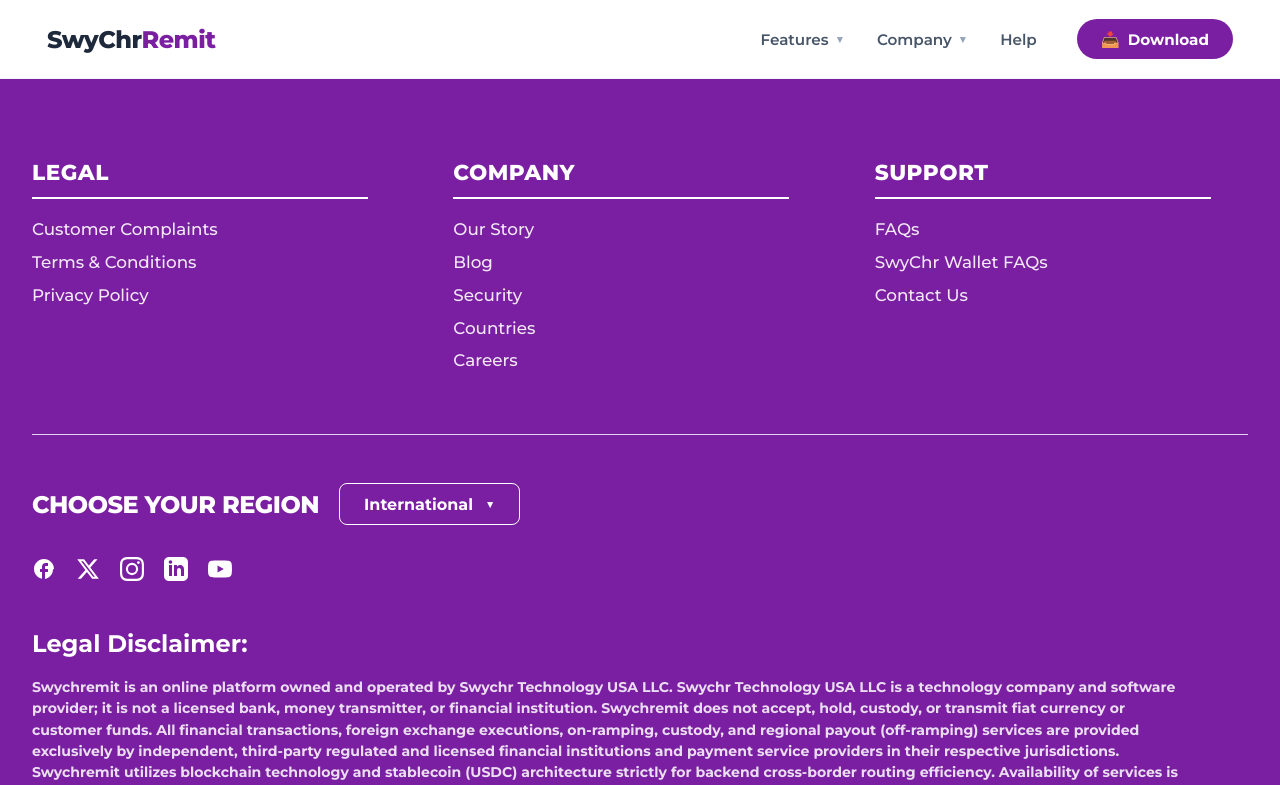
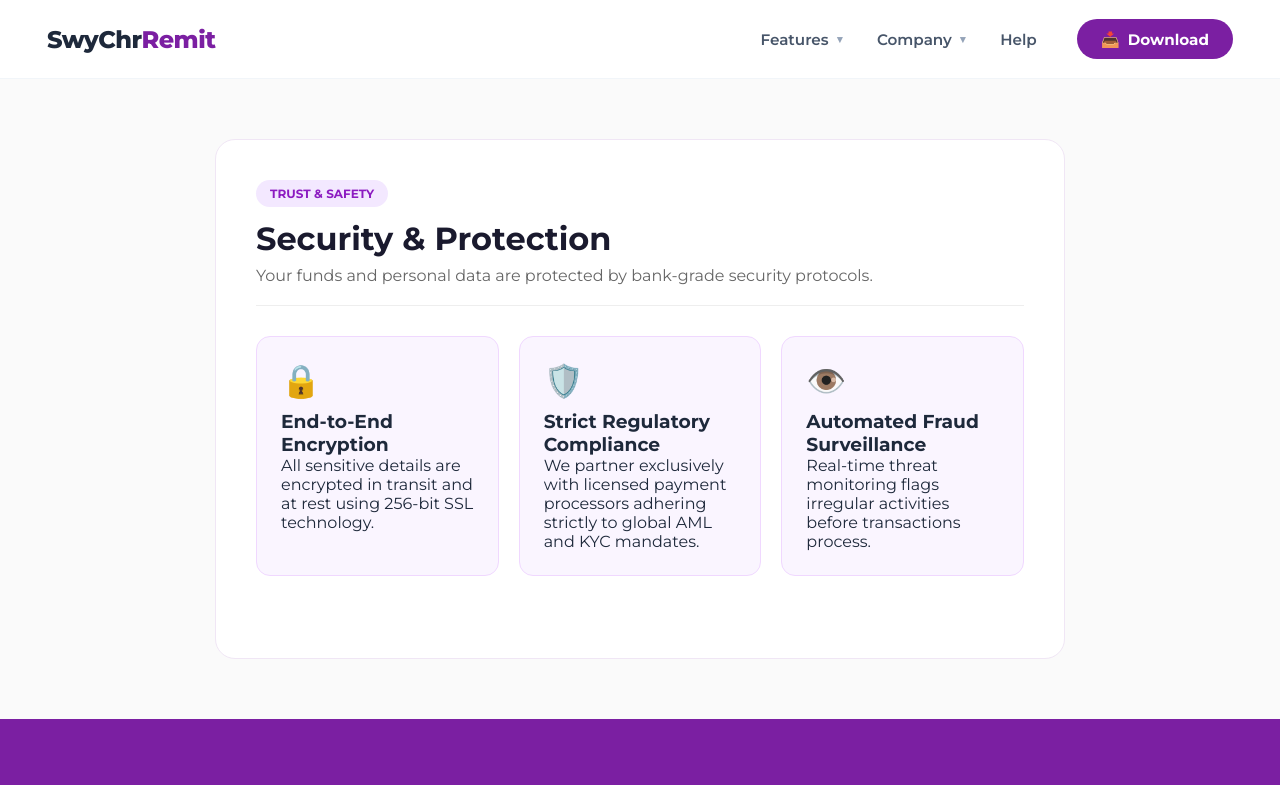
Before and after one commit to bertrand-wanda11/swychremit, a Vue app: page /blog in a window 1280 px wide. Shown: the top 785 px of the page. Built offline with nearby package versions, Linux system fonts and the light colour scheme.

Commit message:
fix: new entries

```diff
--- a/src/router/index.js
+++ b/src/router/index.js
@@ -18,6 +18,26 @@
             path: '/privacy',
             name: 'privacy',
             component: () => import('../views/PrivacyView.vue')
+        },
+        {
+            path: '/ourstory',
+            name: 'ourstory',
+            component: () => import('../views/OurstoryView.vue')
+        },
+        {
+            path: '/blog',
+            name: 'blog',
+            component: () => import('../views/BlogView.vue')
+        },
+        {
+            path: '/contact',
+            name: 'contact',
+            component: () => import('../views/ContactView.vue')
+        },
+        {
+            path: '/security',
+            name: 'secuirty',
+            component: () => import('../views/SecurityView.vue')
         }
     ]
 })
--- /dev/null
+++ b/src/views/BlogView.vue
@@ -0,0 +1,44 @@
+<template>
+  <div class="page-container">
+    <div class="content-card">
+      <div class="badge">Trust & Safety</div>
+      <h1>Security & Protection</h1>
+      <p class="lead">Your funds and personal data are protected by bank-grade security protocols.</p>
+
+      <hr />
+
+      <div class="security-grid">
+        <div class="sec-card">
+          <div class="sec-icon">🔒</div>
+          <h3>End-to-End Encryption</h3>
+          <p>All sensitive details are encrypted in transit and at rest using 256-bit SSL technology.</p>
+        </div>
+        <div class="sec-card">
+          <div class="sec-icon">🛡️</div>
+          <h3>Strict Regulatory Compliance</h3>
+          <p>We partner exclusively with licensed payment processors adhering strictly to global AML and KYC mandates.</p>
+        </div>
+        <div class="sec-card">
+          <div class="sec-icon">👁️</div>
+          <h3>Automated Fraud Surveillance</h3>
+          <p>Real-time threat monitoring flags irregular activities before transactions process.</p>
+        </div>
+      </div>
+    </div>
+  </div>
+</template>
+
+<script setup>
+</script>
+
+<style scoped>
+.page-container { min-height: 80vh; background: #fafafa; padding: 60px 20px; display: flex; justify-content: center; font-family: 'Montserrat', sans-serif; }
+.content-card { background: #fff; max-width: 850px; width: 100%; padding: 40px; border-radius: 20px; border: 1px solid #f0e6f5; }
+.badge { display: inline-block; background: #f3e8ff; color: #8c1bc1; font-size: 0.75rem; font-weight: 700; padding: 6px 14px; border-radius: 100px; text-transform: uppercase; margin-bottom: 12px; }
+h1 { font-size: 2rem; color: #1a1a2e; margin-bottom: 8px; }
+.lead { color: #666; font-size: 1rem; margin-bottom: 20px; }
+hr { border: 0; height: 1px; background: #eee; margin-bottom: 30px; }
+.security-grid { display: grid; grid-template-columns: repeat(auto-fit, minmax(240px, 1fr)); gap: 20px; }
+.sec-card { background: #faf5ff; padding: 24px; border-radius: 14px; border: 1px solid #f0d8ff; }
+.sec-icon { font-size: 2rem; margin-bottom: 10px; }
+</style>
--- /dev/null
+++ b/src/views/ContactView.vue
@@ -0,0 +1,39 @@
+<template>
+  <div class="page-container">
+    <div class="content-card">
+      <div class="badge">Contact Us</div>
+      <h1>Get In Touch</h1>
+      <p class="lead">Our support team is available 24/7 to help with any transfer inquiries.</p>
+
+      <hr />
+
+      <div class="contact-grid">
+        <div class="contact-card">
+          <div class="icon">📧</div>
+          <h3>Email Support</h3>
+          <p>support@swychr.com</p>
+        </div>
+        <div class="contact-card">
+          <div class="icon">💬</div>
+          <h3>Live Chat</h3>
+          <p>Available on the SwyChr Mobile & Web App</p>
+        </div>
+      </div>
+    </div>
+  </div>
+</template>
+
+<script setup>
+</script>
+
+<style scoped>
+.page-container { min-height: 80vh; background: #fafafa; padding: 60px 20px; display: flex; justify-content: center; font-family: 'Montserrat', sans-serif; }
+.content-card { background: #fff; max-width: 850px; width: 100%; padding: 40px; border-radius: 20px; border: 1px solid #f0e6f5; }
+.badge { display: inline-block; background: #f3e8ff; color: #8c1bc1; font-size: 0.75rem; font-weight: 700; padding: 6px 14px; border-radius: 100px; text-transform: uppercase; margin-bottom: 12px; }
+h1 { font-size: 2rem; color: #1a1a2e; margin-bottom: 8px; }
+.lead { color: #666; font-size: 1rem; margin-bottom: 20px; }
+hr { border: 0; height: 1px; background: #eee; margin-bottom: 30px; }
+.contact-grid { display: grid; grid-template-columns: repeat(auto-fit, minmax(250px, 1fr)); gap: 20px; }
+.contact-card { background: #faf5ff; padding: 24px; border-radius: 14px; border: 1px solid #f0d8ff; text-align: center; }
+.icon { font-size: 2rem; margin-bottom: 10px; }
+</style>
--- /dev/null
+++ b/src/views/OurstoryView.vue
@@ -0,0 +1,46 @@
+<template>
+  <div class="page-container">
+    <div class="content-card">
+      <div class="badge">About Us</div>
+      <h1>Our Story</h1>
+      <p class="lead">Empowering borderless finance and connecting global diaspora back home.</p>
+
+      <hr />
+
+      <div class="story-text">
+        <p>SwyChr Remit was created with a clear mission: to dismantle the high fees and slow transfer speeds that burden families sending money across borders.</p>
+        <p>By connecting directly to local bank rails and mobile money wallets across Africa and worldwide, SwyChr Remit makes cross-border payments as easy as sending a message.</p>
+      </div>
+
+      <div class="stats-row">
+        <div class="stat-box">
+          <h2>140+</h2>
+          <span>Supported Countries</span>
+        </div>
+        <div class="stat-box">
+          <h2>&lt; 60s</h2>
+          <span>Average Delivery</span>
+        </div>
+        <div class="stat-box">
+          <h2>4.8 ★</h2>
+          <span>Customer Rating</span>
+        </div>
+      </div>
+    </div>
+  </div>
+</template>
+
+<script setup>
+</script>
+
+<style scoped>
+.page-container { min-height: 80vh; background: #fafafa; padding: 60px 20px; display: flex; justify-content: center; font-family: 'Montserrat', sans-serif; }
+.content-card { background: #fff; max-width: 850px; width: 100%; padding: 40px; border-radius: 20px; border: 1px solid #f0e6f5; }
+.badge { display: inline-block; background: #f3e8ff; color: #8c1bc1; font-size: 0.75rem; font-weight: 700; padding: 6px 14px; border-radius: 100px; text-transform: uppercase; margin-bottom: 12px; }
+h1 { font-size: 2rem; color: #1a1a2e; margin-bottom: 8px; }
+.lead { color: #666; font-size: 1rem; margin-bottom: 20px; }
+hr { border: 0; height: 1px; background: #eee; margin-bottom: 30px; }
+.story-text p { font-size: 1.05rem; line-height: 1.7; color: #444; margin-bottom: 16px; }
+.stats-row { display: flex; justify-content: space-around; margin-top: 40px; background: #8c1bc1; color: #fff; padding: 24px; border-radius: 16px; text-align: center; }
+.stat-box h2 { font-size: 1.8rem; margin: 0; }
+</style>
--- /dev/null
+++ b/src/views/SecurityView.vue
@@ -0,0 +1,44 @@
+<template>
+  <div class="page-container">
+    <div class="content-card">
+      <div class="badge">Trust & Safety</div>
+      <h1>Security & Protection</h1>
+      <p class="lead">Your funds and personal data are protected by bank-grade security protocols.</p>
+
+      <hr />
+
+      <div class="security-grid">
+        <div class="sec-card">
+          <div class="sec-icon">🔒</div>
+          <h3>End-to-End Encryption</h3>
+          <p>All sensitive details are encrypted in transit and at rest using 256-bit SSL technology.</p>
+        </div>
+        <div class="sec-card">
+          <div class="sec-icon">🛡️</div>
+          <h3>Strict Regulatory Compliance</h3>
+          <p>We partner exclusively with licensed payment processors adhering strictly to global AML and KYC mandates.</p>
+        </div>
+        <div class="sec-card">
+          <div class="sec-icon">👁️</div>
+          <h3>Automated Fraud Surveillance</h3>
+          <p>Real-time threat monitoring flags irregular activities before transactions process.</p>
+        </div>
+      </div>
+    </div>
+  </div>
+</template>
+
+<script setup>
+</script>
+
+<style scoped>
+.page-container { min-height: 80vh; background: #fafafa; padding: 60px 20px; display: flex; justify-content: center; font-family: 'Montserrat', sans-serif; }
+.content-card { background: #fff; max-width: 850px; width: 100%; padding: 40px; border-radius: 20px; border: 1px solid #f0e6f5; }
+.badge { display: inline-block; background: #f3e8ff; color: #8c1bc1; font-size: 0.75rem; font-weight: 700; padding: 6px 14px; border-radius: 100px; text-transform: uppercase; margin-bottom: 12px; }
+h1 { font-size: 2rem; color: #1a1a2e; margin-bottom: 8px; }
+.lead { color: #666; font-size: 1rem; margin-bottom: 20px; }
+hr { border: 0; height: 1px; background: #eee; margin-bottom: 30px; }
+.security-grid { display: grid; grid-template-columns: repeat(auto-fit, minmax(240px, 1fr)); gap: 20px; }
+.sec-card { background: #faf5ff; padding: 24px; border-radius: 14px; border: 1px solid #f0d8ff; }
+.sec-icon { font-size: 2rem; margin-bottom: 10px; }
+</style>
```
